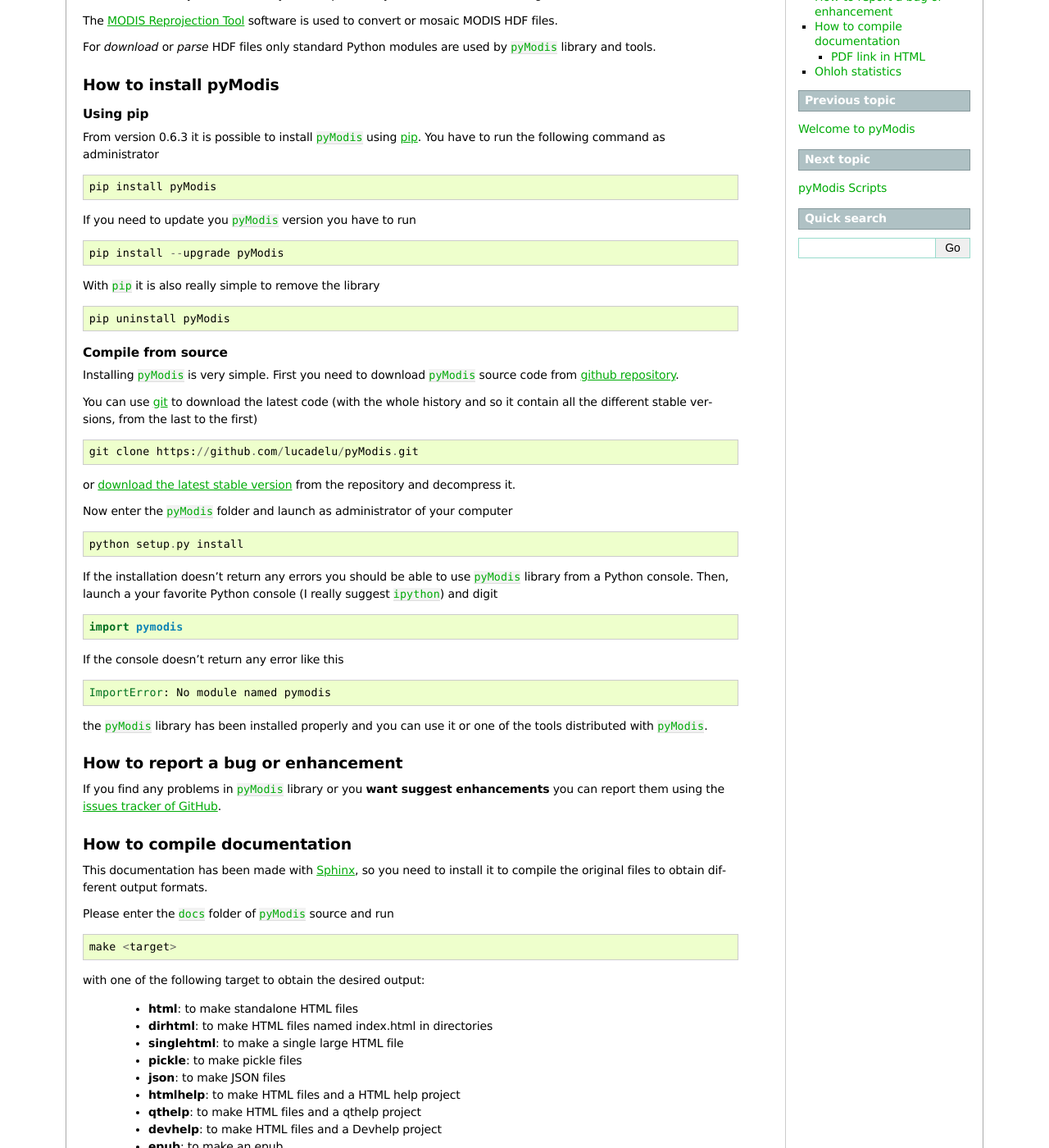
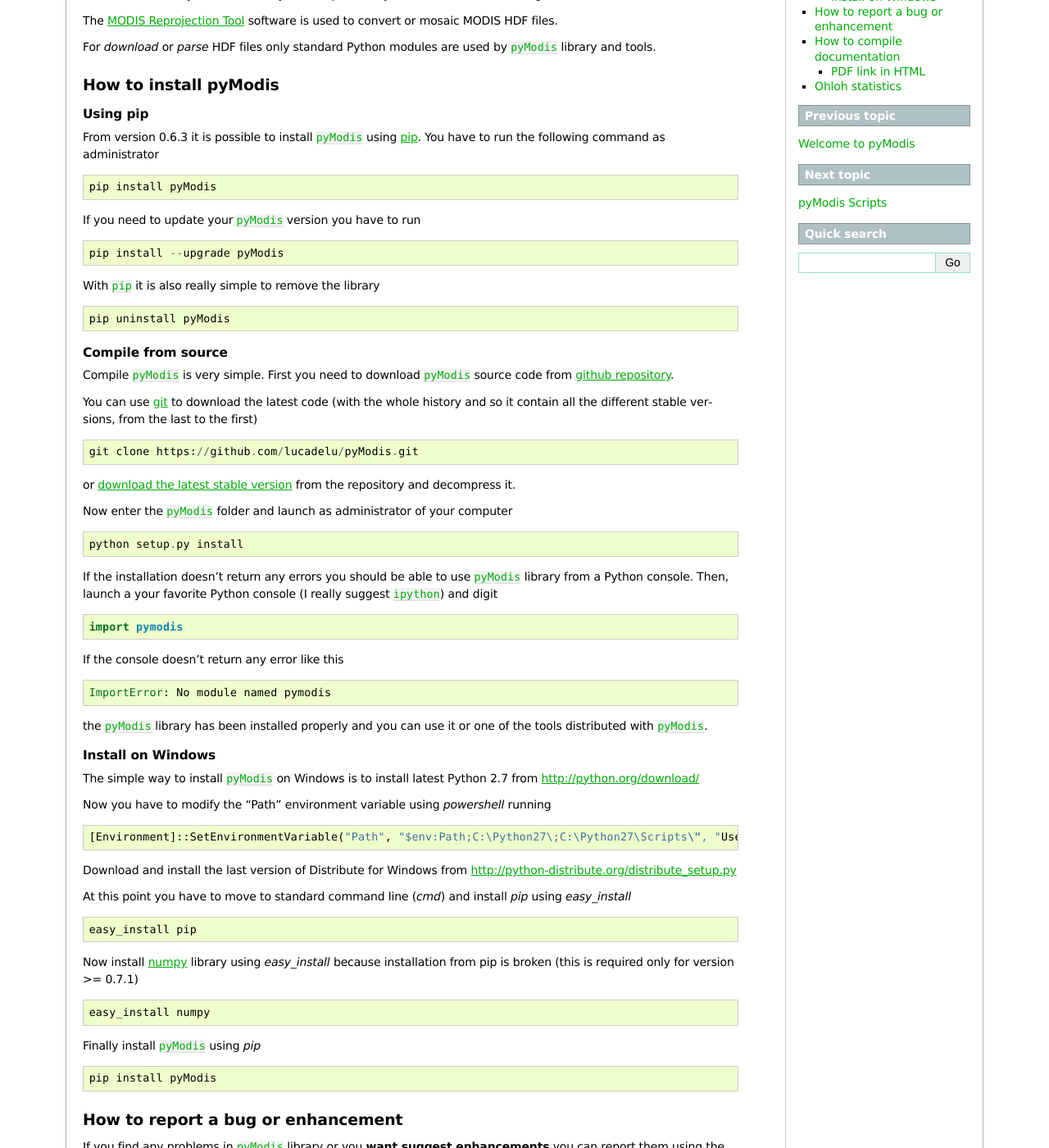
Before and after one commit to lucadelu/pyModis, a Sphinx documentation site: the page built from docs/source/info.rst, in a window 1280 px wide and 1400 px high, scrolled down 355 px. Shown: the whole window at 82% size. Built offline with Sphinx 7.4.7, drawn with Linux system fonts in a browser that asks for light colours; formulas are drawn with MathJax 3; a script that is not in the unit is left out; comment, search, counter and statistics services are not loaded; the version number is read from the project's files by our own code.

Commit message:
update documentation from 0.7 branch

```diff
--- a/docs/source/info.rst
+++ b/docs/source/info.rst
@@ -28,7 +28,7 @@
 
   pip install pyModis
 
-If you need to update you ``pyModis`` version you have to run
+If you need to update your ``pyModis`` version you have to run
 
 ::
 
@@ -43,7 +43,7 @@
 Compile from source
 ^^^^^^^^^^^^^^^^^^^^^^
 
-Installing ``pyModis`` is very simple. First you need to download ``pyModis``
+Compile ``pyModis`` is very simple. First you need to download ``pyModis``
 source code from `github repository <https://github.com/lucadelu/pyModis>`_.
 
 You can use `git <http://git-scm.com/>`_ to download the latest code
@@ -72,6 +72,34 @@
 
 the ``pyModis`` library has been installed properly and you can use it
 or one of the tools distributed with ``pyModis``.
+
+Install on Windows
+^^^^^^^^^^^^^^^^^^^^^
+
+The simple way to install ``pyModis`` on Windows is to install latest Python 2.7
+from http://python.org/download/
+
+Now you have to modify the "Path" environment variable using *powershell* running ::
+
+    [Environment]::SetEnvironmentVariable("Path", "$env:Path;C:\Python27\;C:\Python27\Scripts\", "User")
+
+Download and install the last version of Distribute for Windows from
+http://python-distribute.org/distribute_setup.py
+
+At this point you have to move to standard command line (*cmd*) and install *pip*
+using *easy_install* ::
+
+    easy_install pip
+
+Now install `numpy <http://www.numpy.org>`_ library using *easy_install* because
+installation from pip is broken (this is required only for version >= 0.7.1) ::
+
+    easy_install numpy
+
+Finally install ``pyModis`` using *pip* ::
+
+    pip install pyModis
+
 
 How to report a bug or enhancement
 ------------------------------------
```
